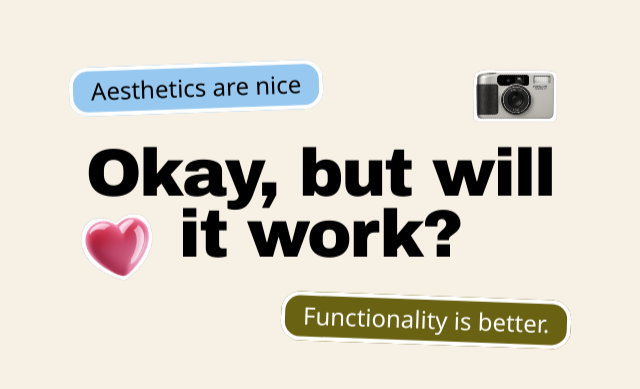
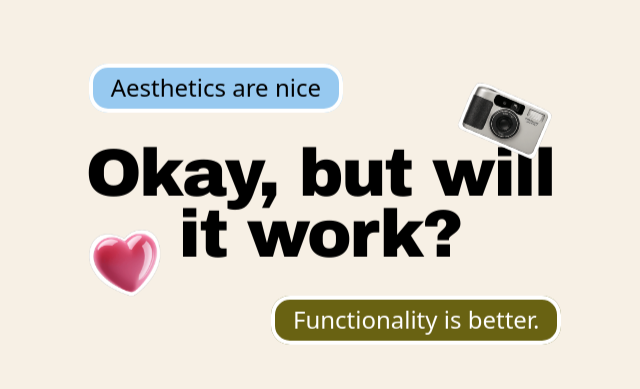
Before and after one commit to kavyaaaa16/Raj.design, a React (Vite) app: page / in a window 1280 px wide. Shown: the part 7814-8203 px from the top of the page, without its empty margins (320-960 px from the left). Built offline with nearby package versions, Linux system fonts and the light colour scheme; a web font is replaced by a local one.

Commit message:
Align testimonial heading decorations

```diff
--- a/src/components/Testimonials.module.css
+++ b/src/components/Testimonials.module.css
@@ -33,31 +33,31 @@
 .badgeTop {
   position: absolute;
   top: 0;
-  left: 0;
+  left: 4%;
   z-index: 2;
 }
 
 .badgeBottom {
   position: absolute;
   bottom: 0;
-  right: 0;
+  right: 2%;
   z-index: 2;
 }
 
 .heart {
   position: absolute;
-  left: clamp(-0.25rem, 1vw, 1rem);
-  bottom: clamp(2.5rem, 9vw, 4rem);
+  left: 4%;
+  bottom: clamp(2rem, 7vw, 3rem);
   width: clamp(3rem, 13vw, 4.5rem);
   pointer-events: none;
 }
 
 .camera {
   position: absolute;
-  right: clamp(-0.5rem, 1vw, 0rem);
-  top: clamp(-1.5rem, -2vw, 0rem);
+  right: 2%;
+  top: 0;
   width: clamp(4.5rem, 20vw, 7rem);
-  rotate: -15deg;
+  rotate: 8deg;
   pointer-events: none;
 }
 
--- a/src/components/Testimonials.tsx
+++ b/src/components/Testimonials.tsx
@@ -118,7 +118,7 @@ export function Testimonials() {
       <motion.header className={styles.header} style={{ filter: headingFilter }}>
         <motion.div
           className={styles.badgeTop}
-          variants={popIn(-2)}
+          variants={popIn(0)}
           initial="hidden"
           whileInView="visible"
           viewport={{ once: true, amount: 0.7 }}
@@ -132,7 +132,7 @@ export function Testimonials() {
 
         <motion.div
           className={styles.badgeBottom}
-          variants={popIn(2)}
+          variants={popIn(0)}
           initial="hidden"
           whileInView="visible"
           viewport={{ once: true, amount: 0.7 }}
```
